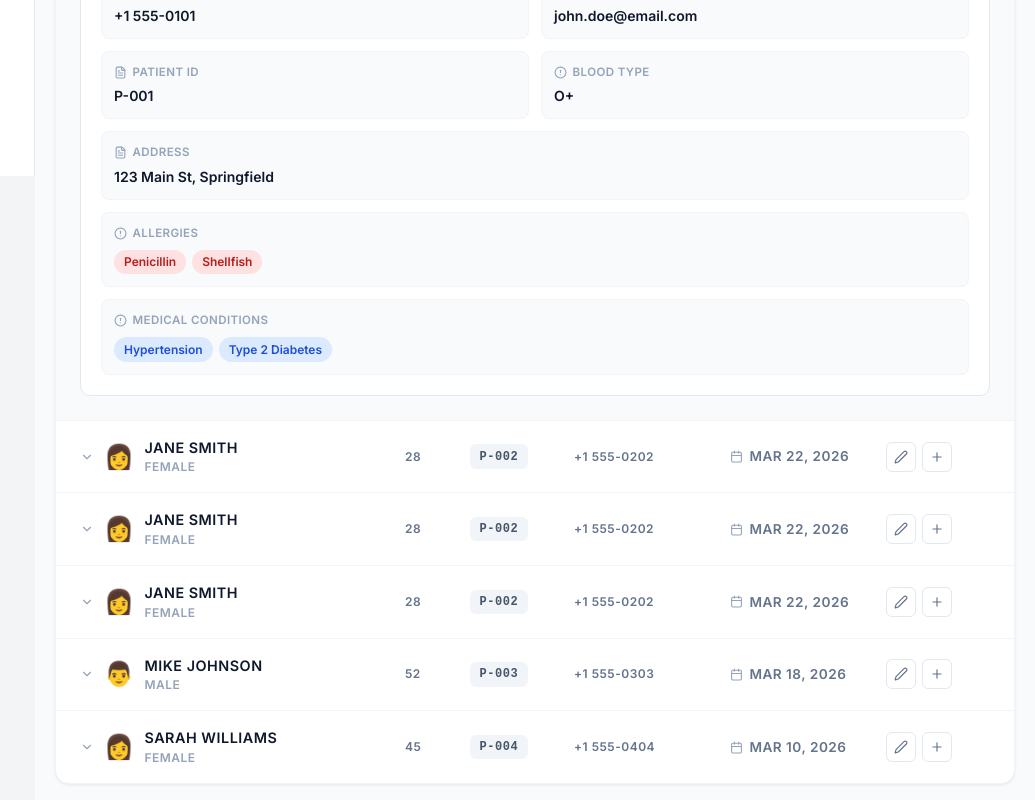
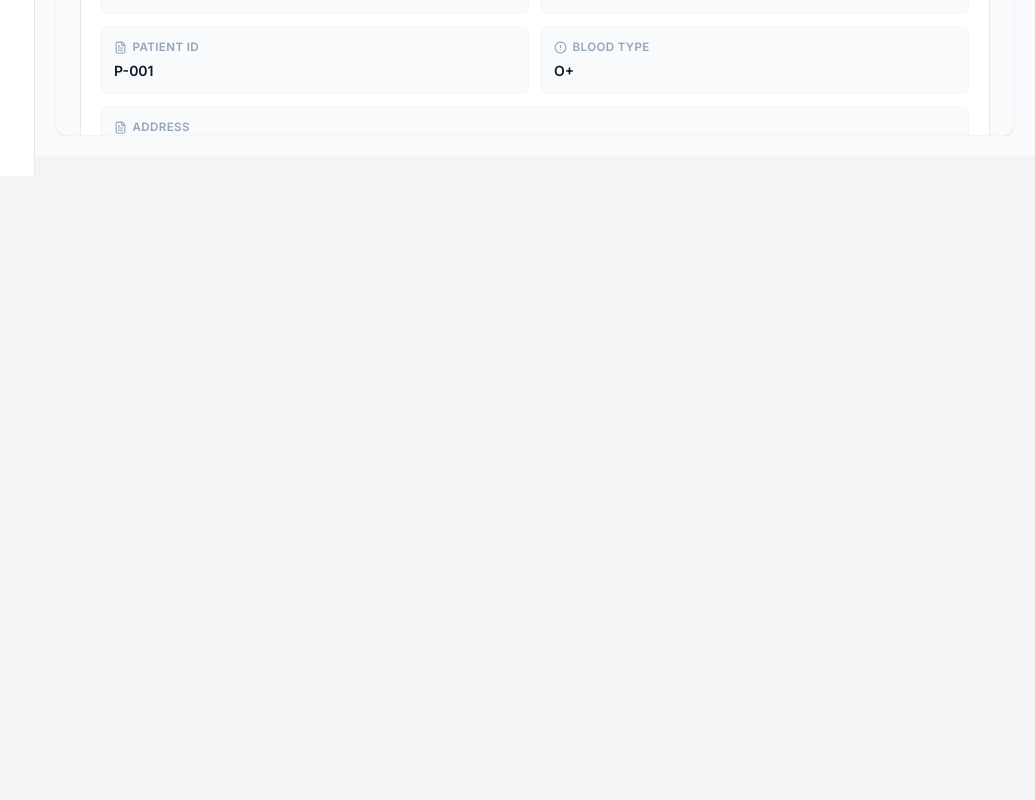
Before and after one commit to Monalisuzkz/clinic_management_fe, a React (Vite) app: page /health-records in a window 1280 px wide. Shown: the part 624-1424 px from the top of the page, without its empty margins (245-1280 px from the left). After the commit the page ends 800 px from the top, so only its background shows below. Built offline with nearby package versions, Linux system fonts and the light colour scheme.

Commit message:
Add E-Prescribing updates and HealthRecords fixes

```diff
--- a/src/components/layout/Navbar.css
+++ b/src/components/layout/Navbar.css
@@ -7,6 +7,7 @@
   border-bottom: 1px solid #f1f5f9;
   box-shadow: 0 1px 3px rgba(0, 0, 0, 0.08);
   gap: 2rem;
+  height: 60px;
 }
 
 /* Left Section - Clinic Info */
--- a/src/pages/EPrescribing/EPrescribing.css
+++ b/src/pages/EPrescribing/EPrescribing.css
@@ -8,6 +8,8 @@
   position: relative;
   height: 85vh;
   overflow: hidden;
+    margin-bottom: 1.5rem;
+  margin-top: -1.5rem;
 }
 
 /* ── Toast ───────────────────────────────────── */
--- a/src/pages/HealthRecords/HealthRecords.css
+++ b/src/pages/HealthRecords/HealthRecords.css
@@ -4,6 +4,8 @@
   flex-direction: column;
   gap: 1.25rem;
   position: relative;
+  height: 85vh;
+  overflow: hidden;
 }
 
 /* ── Toast ───────────────────────────────────── */
@@ -39,6 +41,7 @@
 .hr-header {
   margin-top: -1.5rem;
   margin-bottom: 0;
+  flex-shrink: 0;
 }
 .hr-title {
   font-size: 2.25rem;
@@ -59,6 +62,10 @@
   border: 1px solid #f1f5f9;
   box-shadow: 0 1px 3px rgba(0, 0, 0, 0.08);
   overflow: hidden;
+  display: flex;
+  flex-direction: column;
+  flex: 1;
+  min-height: 0;
 }
 
 /* ── Toolbar ─────────────────────────────────── */
@@ -70,6 +77,7 @@
   padding: 1.25rem 1.5rem;
   border-bottom: 1px solid #f1f5f9;
   flex-wrap: wrap;
+  flex-shrink: 0;
 }
 .hr-search {
   position: relative;
@@ -127,6 +135,10 @@
   padding: 0.75rem 1.5rem;
   background: #f8fafc;
   border-bottom: 2px solid #f1f5f9;
+  flex-shrink: 0;
+  position: sticky;
+  top: 0;
+  z-index: 10;
 }
 .hr-col {
   font-size: 0.75rem;
@@ -140,9 +152,30 @@
 
 /* ── Table Body ──────────────────────────────── */
 .hr-table-body {
-    display: flex;
-    flex-direction: column;
+  flex: 1;
+  overflow-y: auto;
+  min-height: 0;
 }
+
+/* Custom scrollbar for table body */
+.hr-table-body::-webkit-scrollbar {
+  width: 6px;
+}
+
+.hr-table-body::-webkit-scrollbar-track {
+  background: #f1f1f1;
+  border-radius: 3px;
+}
+
+.hr-table-body::-webkit-scrollbar-thumb {
+  background: #cbd5e1;
+  border-radius: 3px;
+}
+
+.hr-table-body::-webkit-scrollbar-thumb:hover {
+  background: #94a3b8;
+}
+
 .hr-row-wrap {
   border-bottom: 1px solid #f1f5f9;
 }
@@ -346,7 +379,29 @@
   border-radius: 0.625rem;
   border: 1px solid #e2e8f0;
   padding: 1.25rem;
+  max-height: 400px;
+  overflow-y: auto;
 }
+
+/* Custom scrollbar for tab content */
+.hr-tab-content::-webkit-scrollbar {
+  width: 6px;
+}
+
+.hr-tab-content::-webkit-scrollbar-track {
+  background: #f1f1f1;
+  border-radius: 3px;
+}
+
+.hr-tab-content::-webkit-scrollbar-thumb {
+  background: #cbd5e1;
+  border-radius: 3px;
+}
+
+.hr-tab-content::-webkit-scrollbar-thumb:hover {
+  background: #94a3b8;
+}
+
 .hr-section-label {
   font-size: 0.75rem;
   font-weight: 700;
@@ -687,6 +742,7 @@
   align-items: flex-start;
   padding: 1.5rem;
   border-bottom: 1px solid #f1f5f9;
+  flex-shrink: 0;
 }
 .hr-modal-title {
   font-size: 1.1rem;
@@ -731,7 +787,24 @@
   flex-direction: column;
   gap: 1rem;
   overflow-y: auto;
+  flex: 1;
 }
+
+/* Custom scrollbar for modal body */
+.hr-modal-body::-webkit-scrollbar {
+  width: 6px;
+}
+
+.hr-modal-body::-webkit-scrollbar-track {
+  background: #f1f1f1;
+  border-radius: 3px;
+}
+
+.hr-modal-body::-webkit-scrollbar-thumb {
+  background: #cbd5e1;
+  border-radius: 3px;
+}
+
 .hr-modal-row {
   display: grid;
   grid-template-columns: 1fr 1fr;
@@ -810,6 +883,7 @@
   padding: 1.25rem 1.5rem;
   border-top: 1px solid #f1f5f9;
   background: #f8fafc;
+  flex-shrink: 0;
 }
 .hr-modal-btn-cancel {
   padding: 0.6rem 1.25rem;
--- a/src/pages/HealthRecords/HealthRecords.tsx
+++ b/src/pages/HealthRecords/HealthRecords.tsx
@@ -194,91 +194,6 @@ const initialPatients: Patient[] = [
       },
     ],
   },
-    {
-    id: "P-002",
-    name: "Jane Smith",
-    age: 28,
-    gender: "Female",
-    contact: "+1 555-0202",
-    email: "jane.smith@email.com",
-    address: "456 Oak Ave, Riverdale",
-    lastVisit: "Mar 22, 2026",
-    bloodType: "A+",
-    avatar: "👩",
-    allergies: ["Latex"],
-    conditions: ["Asthma"],
-    diagnoses: ["Mild Persistent Asthma (J45.30)"],
-    labs: [
-      {
-        id: 1,
-        name: "Spirometry",
-        date: "Mar 22, 2026",
-        result: "FEV1: 82%",
-        status: "Normal",
-      },
-    ],
-    notes: [
-      {
-        id: 1,
-        date: "Mar 22, 2026",
-        doctor: "Dr. Lee",
-        note: "Asthma well controlled. Continue current inhaler regimen.",
-      },
-    ],
-    medications: [
-      {
-        id: 1,
-        name: "Albuterol Inhaler",
-        dosage: "90mcg",
-        frequency: "As needed",
-        prescribedBy: "Dr. Lee",
-        startDate: "Apr 2024",
-        status: "Active",
-      },
-    ],
-  },  {
-    id: "P-002",
-    name: "Jane Smith",
-    age: 28,
-    gender: "Female",
-    contact: "+1 555-0202",
-    email: "jane.smith@email.com",
-    address: "456 Oak Ave, Riverdale",
-    lastVisit: "Mar 22, 2026",
-    bloodType: "A+",
-    avatar: "👩",
-    allergies: ["Latex"],
-    conditions: ["Asthma"],
-    diagnoses: ["Mild Persistent Asthma (J45.30)"],
-    labs: [
-      {
-        id: 1,
-        name: "Spirometry",
-        date: "Mar 22, 2026",
-        result: "FEV1: 82%",
-        status: "Normal",
-      },
-    ],
-    notes: [
-      {
-        id: 1,
-        date: "Mar 22, 2026",
-        doctor: "Dr. Lee",
-        note: "Asthma well controlled. Continue current inhaler regimen.",
-      },
-    ],
-    medications: [
-      {
-        id: 1,
-        name: "Albuterol Inhaler",
-        dosage: "90mcg",
-        frequency: "As needed",
-        prescribedBy: "Dr. Lee",
-        startDate: "Apr 2024",
-        status: "Active",
-      },
-    ],
-  },
   {
     id: "P-003",
     name: "Mike Johnson",
@@ -389,6 +304,241 @@ const initialPatients: Patient[] = [
         frequency: "Once daily",
         prescribedBy: "Dr. Brown",
         startDate: "Jul 2024",
+        status: "Active",
+      },
+    ],
+  },
+  {
+    id: "P-005",
+    name: "Emily Davis",
+    age: 31,
+    gender: "Female",
+    contact: "+1 555-0505",
+    email: "emily.davis@email.com",
+    address: "567 Maple Dr, Oakwood",
+    lastVisit: "Mar 15, 2026",
+    bloodType: "O-",
+    avatar: "👩",
+    allergies: ["Peanuts", "Dust"],
+    conditions: ["Hypothyroidism", "Seasonal Allergies"],
+    diagnoses: ["Hypothyroidism (E03.9)", "Allergic Rhinitis (J30.9)"],
+    labs: [
+      {
+        id: 1,
+        name: "TSH",
+        date: "Mar 15, 2026",
+        result: "4.8 mIU/L",
+        status: "Abnormal",
+      },
+      {
+        id: 2,
+        name: "T4 Free",
+        date: "Mar 15, 2026",
+        result: "0.9 ng/dL",
+        status: "Normal",
+      },
+    ],
+    notes: [
+      {
+        id: 1,
+        date: "Mar 15, 2026",
+        doctor: "Dr. Garcia",
+        note: "Patient reports fatigue and weight gain. Adjusted levothyroxine dosage to 75mcg. Follow up in 6 weeks.",
+      },
+    ],
+    medications: [
+      {
+        id: 1,
+        name: "Levothyroxine",
+        dosage: "75mcg",
+        frequency: "Once daily",
+        prescribedBy: "Dr. Garcia",
+        startDate: "Mar 2026",
+        status: "Active",
+      },
+      {
+        id: 2,
+        name: "Cetirizine",
+        dosage: "10mg",
+        frequency: "Once daily as needed",
+        prescribedBy: "Dr. Garcia",
+        startDate: "Feb 2025",
+        status: "Active",
+      },
+    ],
+  },
+  {
+    id: "P-006",
+    name: "David Brown",
+    age: 67,
+    gender: "Male",
+    contact: "+1 555-0606",
+    email: "david.brown@email.com",
+    address: "890 Cedar Ln, Lakeside",
+    lastVisit: "Mar 5, 2026",
+    bloodType: "B+",
+    avatar: "👨",
+    allergies: ["Codeine", "Iodine"],
+    conditions: ["Atrial Fibrillation", "Osteoarthritis", "Glaucoma"],
+    diagnoses: [
+      "Paroxysmal Atrial Fibrillation (I48.0)",
+      "Osteoarthritis of Knee (M17.9)",
+      "Primary Open-Angle Glaucoma (H40.1)",
+    ],
+    labs: [
+      {
+        id: 1,
+        name: "INR",
+        date: "Mar 5, 2026",
+        result: "2.5",
+        status: "Normal",
+      },
+      {
+        id: 2,
+        name: "Comprehensive Metabolic Panel",
+        date: "Mar 5, 2026",
+        result: "All values within normal limits",
+        status: "Normal",
+      },
+      {
+        id: 3,
+        name: "ECG",
+        date: "Feb 28, 2026",
+        result: "Normal sinus rhythm, no arrhythmias",
+        status: "Normal",
+      },
+    ],
+    notes: [
+      {
+        id: 1,
+        date: "Mar 5, 2026",
+        doctor: "Dr. Smith",
+        note: "INR stable at 2.5. Continue warfarin therapy. Scheduled for follow-up ECG in 3 months.",
+      },
+      {
+        id: 2,
+        date: "Feb 15, 2026",
+        doctor: "Dr. Williams",
+        note: "Knee pain improving with physical therapy. Continue exercises at home.",
+      },
+    ],
+    medications: [
+      {
+        id: 1,
+        name: "Warfarin",
+        dosage: "5mg",
+        frequency: "Once daily",
+        prescribedBy: "Dr. Smith",
+        startDate: "Jan 2024",
+        status: "Active",
+      },
+      {
+        id: 2,
+        name: "Acetaminophen",
+        dosage: "500mg",
+        frequency: "As needed for pain",
+        prescribedBy: "Dr. Williams",
+        startDate: "Oct 2025",
+        status: "Active",
+      },
+      {
+        id: 3,
+        name: "Latanoprost",
+        dosage: "0.005%",
+        frequency: "Once daily at bedtime",
+        prescribedBy: "Dr. Chen",
+        startDate: "Mar 2025",
+        status: "Active",
+      },
+    ],
+  },
+  // New Patient 7
+  {
+    id: "P-007",
+    name: "Lisa Martinez",
+    age: 42,
+    gender: "Female",
+    contact: "+1 555-0707",
+    email: "lisa.martinez@email.com",
+    address: "432 Willow Way, Brookfield",
+    lastVisit: "Mar 12, 2026",
+    bloodType: "AB-",
+    avatar: "👩",
+    allergies: ["Aspirin", "Sulfa"],
+    conditions: ["Rheumatoid Arthritis", "Osteoporosis"],
+    diagnoses: ["Rheumatoid Arthritis (M05.9)", "Osteoporosis (M81.0)"],
+    labs: [
+      {
+        id: 1,
+        name: "Rheumatoid Factor",
+        date: "Mar 12, 2026",
+        result: "45 IU/mL",
+        status: "Abnormal",
+      },
+      {
+        id: 2,
+        name: "Vitamin D",
+        date: "Mar 12, 2026",
+        result: "22 ng/mL",
+        status: "Abnormal",
+      },
+      {
+        id: 3,
+        name: "Bone Density Scan",
+        date: "Mar 1, 2026",
+        result: "T-score: -2.5",
+        status: "Abnormal",
+      },
+    ],
+    notes: [
+      {
+        id: 1,
+        date: "Mar 12, 2026",
+        doctor: "Dr. Garcia",
+        note: "Patient reports joint pain and stiffness in hands and wrists. Started on methotrexate. Prescribed calcium and vitamin D supplements.",
+      },
+      {
+        id: 2,
+        date: "Jan 20, 2026",
+        doctor: "Dr. Garcia",
+        note: "Osteoporosis diagnosed. Started on alendronate weekly. Discussed fall prevention strategies.",
+      },
+    ],
+    medications: [
+      {
+        id: 1,
+        name: "Methotrexate",
+        dosage: "15mg",
+        frequency: "Once weekly",
+        prescribedBy: "Dr. Garcia",
+        startDate: "Mar 2026",
+        status: "Active",
+      },
+      {
+        id: 2,
+        name: "Alendronate",
+        dosage: "70mg",
+        frequency: "Once weekly",
+        prescribedBy: "Dr. Garcia",
+        startDate: "Jan 2026",
+        status: "Active",
+      },
+      {
+        id: 3,
+        name: "Calcium + Vitamin D",
+        dosage: "600mg/800 IU",
+        frequency: "Twice daily",
+        prescribedBy: "Dr. Garcia",
+        startDate: "Jan 2026",
+        status: "Active",
+      },
+      {
+        id: 4,
+        name: "Folic Acid",
+        dosage: "1mg",
+        frequency: "Once daily",
+        prescribedBy: "Dr. Garcia",
+        startDate: "Mar 2026",
         status: "Active",
       },
     ],
```
Lines whose indentation alone changed are shown as unchanged.
